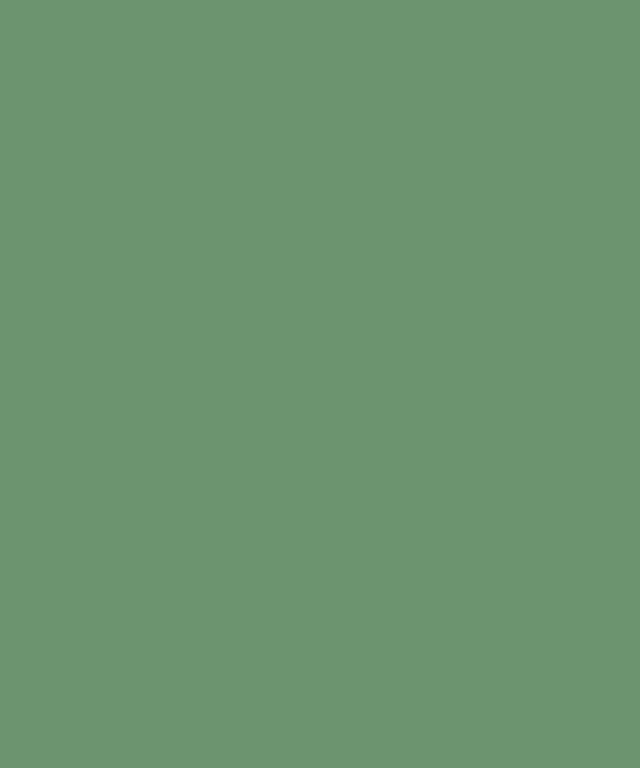
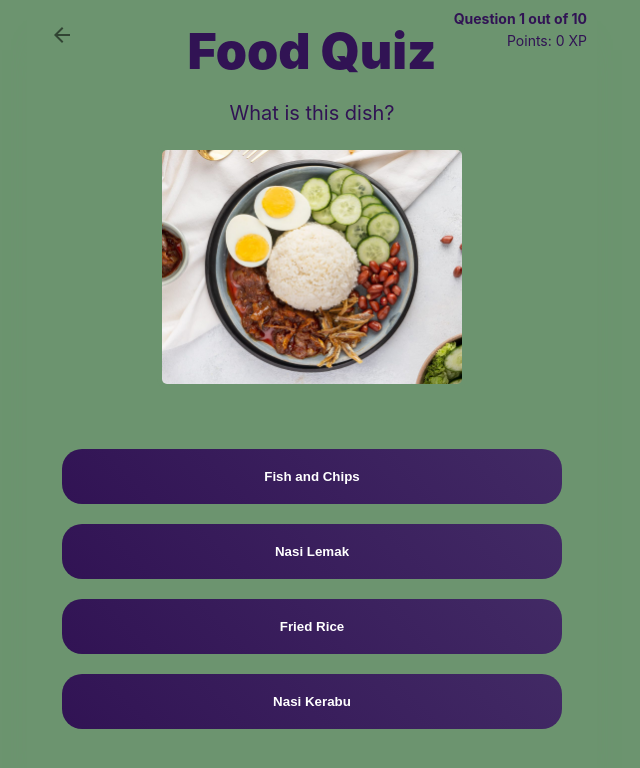
Before and after one commit to finaea/webGBP, a React (Create React App) app: page /food1 in a window 1280 px wide. Before the commit this address had no page. Shown: the top 768 px of the page, without its empty margins (328-968 px from the left). Built offline with nearby package versions, Linux system fonts and the light colour scheme.

Commit message:
updated food pages

```diff
--- a/src/App.js
+++ b/src/App.js
@@ -9,7 +9,8 @@ import Register from "./pages/register.js";
 import Verification from "./pages/verification.js";
 import Topics from "./pages/topics.js";
 import Clothes from "./pages/clothes.js";
-import Food from "./pages/food.js";
+import Food1 from "./pages/food1.js";
+import Food2 from "./pages/food2.js";
 
 function App() {
     return (
@@ -24,6 +25,8 @@ function App() {
                         <Route path="topics" element={<Topics/>}/>
                         <Route path="forgotPassword" element={<ForgotPassword/>}/>
                         <Route path="verification" element={<Verification/>}/>
+                        <Route path="food1" element={<Food1/>}/>
+                        <Route path="food2" element={<Food2/>}/>
                     </Route>
                 </Routes>
             </BrowserRouter>
--- /dev/null
+++ b/src/pages/food1.js
@@ -0,0 +1,129 @@
+import React, { useState, useRef, useEffect } from 'react';
+import './quiz.css';
+import { useNavigate } from 'react-router-dom';
+import IconButton from '@mui/material/IconButton';
+import ArrowBackIcon from '@mui/icons-material/ArrowBack';
+
+const Food1 = () => {
+    const navigate = useNavigate();
+    const [points, setPoints] = useState(0);
+    const [selectedAnswer, setSelectedAnswer] = useState(null);
+    const [showPopup, setShowPopup] = useState(false);
+    const [popupBorderColor, setPopupBorderColor] = useState('');
+    const [showNextButton, setShowNextButton] = useState(false);
+    const correctAnswer = "Nasi Lemak";
+    const popupContentRef = useRef(null);
+
+    const handleBackButtonClick = () => {
+        const confirmLeave = window.confirm(
+            'Are you sure you want to leave during the quiz? Your progress will not be saved.'
+        );
+        if (confirmLeave) {
+            navigate('/login');
+        }
+    };
+
+    const handleAnswerClick = (answer) => {
+        setSelectedAnswer(answer);
+        if (answer === correctAnswer) {
+            setPoints(points + 1);
+            setPopupBorderColor('green');
+        } else {
+            setPopupBorderColor('red');
+        }
+
+        setTimeout(() => {
+            setShowPopup(true);
+            setShowNextButton(false); // Hide Next button when popup is shown
+        }, 500);
+    };
+
+    const closePopup = () => {
+        setShowPopup(false);
+        setShowNextButton(true); // Show Next button when popup is closed
+    };
+
+    const goToNextQuestion = () => {
+        setShowPopup(false);
+        navigate('/food2');
+    };
+
+    const handleClickOutside = (event) => {
+        if (popupContentRef.current && !popupContentRef.current.contains(event.target)) {
+            closePopup();
+        }
+    };
+
+    useEffect(() => {
+        if (showPopup) {
+            document.addEventListener('mousedown', handleClickOutside);
+            return () => document.removeEventListener('mousedown', handleClickOutside);
+        }
+    }, [showPopup]);
+
+    return (
+        <div className="container">
+            <div className="top-right-info">
+                <div className="question-number">Question 1 out of 10</div>
+                <div className="points">Points: {points} XP</div>
+            </div>
+
+            <div className="back-button">
+                <IconButton onClick={handleBackButtonClick}>
+                    <ArrowBackIcon />
+                </IconButton>
+            </div>
+            <div className="heading">Food Quiz</div>
+            <div className="question">What is this dish?</div>
+            <img
+                src={require('../resources/nasi_lemak.jpg')}
+                alt="Nasi Lemak"
+                className="quiz-image"
+            />
+            <form action="" className="form">
+                {showPopup ? null : (
+                    ["Fish and Chips", "Nasi Lemak", "Fried Rice", "Nasi Kerabu"].map((answer, index) => (
+                        <input
+                            key={index}
+                            className={`answer ${selectedAnswer === answer ? (answer === correctAnswer ? 'correct' : 'wrong') : ''}`}
+                            type="button"
+                            value={answer}
+                            onClick={() => handleAnswerClick(answer)}
+                            disabled={selectedAnswer !== null}
+                        />
+                    ))
+                )}
+            </form>
+
+            {showPopup && (
+                <div className="popup">
+                    <div className={`popup-content ${popupBorderColor === 'green' ? 'correct-border' : (popupBorderColor === 'red' ? 'wrong-border' : '')}`} ref={popupContentRef}>
+                        <img
+                            src={require('../resources/nasi_lemak.jpg')}
+                            alt="Nasi Lemak"
+                            className="popup-image"
+                        />
+                        <div className="popup-text">
+                            {selectedAnswer === correctAnswer ? "Correct!" : "Wrong!"}
+                        </div>
+                        <div className="popup-description">
+                            {selectedAnswer !== correctAnswer && (
+                                <div>
+                                    The correct answer is <b>{correctAnswer}</b>. <br /> <br />
+                                </div>
+                            )}
+                            <b>{correctAnswer}</b> is a popular Malaysian dish made with rice cooked in coconut milk, served with sambal, boiled eggs, peanuts, and more.
+                        </div>
+                        <button className="next-button" onClick={goToNextQuestion}>Next</button>
+                    </div>
+                </div>
+            )}
+
+            {showNextButton && !showPopup && (
+                <button className="next-button" onClick={goToNextQuestion}>Next</button>
+            )}
+        </div>
+    );
+};
+
+export default Food1;
--- a/src/pages/forgotPassword.js
+++ b/src/pages/forgotPassword.js
@@ -10,7 +10,7 @@ const Login = () => {
   return (
     <div className="container">
       <div className="back-button">
-      <IconButton aria-label="delete" onClick={() => navigate('/login')}>
+      <IconButton onClick={() => navigate('/login')}>
         <ArrowBackIcon />
       </IconButton>
       </div>
--- a/src/pages/login.js
+++ b/src/pages/login.js
@@ -10,7 +10,7 @@ const Login = () => {
   return (
     <div className="container">
       <div className="back-button">
-      <IconButton aria-label="delete" onClick={() => navigate('/home')}>
+      <IconButton onClick={() => navigate('/home')}>
         <ArrowBackIcon />
       </IconButton>
       </div>
--- /dev/null
+++ b/src/pages/quiz.css
@@ -0,0 +1,125 @@
+.answer {
+    display: block;
+    width: 100%;
+    font-weight: bold;
+    background: linear-gradient(45deg, #311354 0%, #422a65 100%);
+    color: white;
+    padding-block: 20px;
+    margin: 20px auto;
+    border-radius: 20px;
+    border: none;
+    transition: all 0.2s ease-in-out;
+    cursor: pointer;
+}
+
+.popup {
+    position: fixed;
+    top: 0;
+    left: 0;
+    width: 100%;
+    height: 100%;
+    background: rgba(0, 0, 0, 0.7);
+    display: flex;
+    justify-content: center;
+    align-items: center;
+    z-index: 1000;
+}
+
+.popup-content {
+    background: white;
+    width: 60%;
+    max-width: 600px;
+    max-height: 70%;
+    padding: 40px;
+    padding-bottom: 60px;
+    border-radius: 20px;
+    text-align: center;
+    position: relative;
+    overflow-y: auto; /*for scrolling*/
+    border: 5px solid transparent;
+}
+
+.popup-image {
+    width: 100%;
+    max-width: 200px;
+    border: 3px solid #6C946F;
+    border-radius: 10px;
+    margin-bottom: 20px;
+}
+
+.popup-text {
+    font-size: 20px;
+    color: #311354;
+    font-weight: bold;
+    margin-bottom: 10px;
+}
+
+.popup-description {
+    font-size: 16px;
+    color: #555;
+    margin-bottom: 20px;
+}
+
+.next-button {
+    background: #311354;
+    color: white;
+    padding: 10px 20px;
+    border: none;
+    border-radius: 10px;
+    cursor: pointer;
+    position: absolute;
+    right: 20px;
+    bottom: 20px;
+}
+
+.next-button:hover {
+    background: #422a65;
+}
+
+.container {
+    position: relative;
+}
+
+.top-right-info {
+    position: absolute;
+    top: 10px;
+    right: 10px;
+    text-align: right;
+    font-size: 14px;
+    color: #311354;
+}
+
+.question-number {
+    font-weight: bold;
+}
+
+.points {
+    margin-top: 5px;
+}
+
+.question {
+    text-align: center;
+    font-size: 20px;
+    margin-top: 20px;
+    color: #311354;
+}
+
+.quiz-image {
+    display: block;
+    margin: 20px auto;
+    width: 100%;
+    max-width: 300px;
+    height: auto;
+    border: 5px solid #6C946F;
+    border-radius: 10px;
+}
+
+.correct-border {
+    border-color: green !important;
+    border-width: 15px;
+}
+
+.wrong-border {
+    border-color: red !important;
+    border-width: 15px;
+}
--- a/src/pages/register.js
+++ b/src/pages/register.js
@@ -10,7 +10,7 @@ const Login = () => {
   return (
     <div className="container">
       <div className="back-button">
-      <IconButton aria-label="delete" onClick={() => navigate('/home')}>
+      <IconButton onClick={() => navigate('/home')}>
         <ArrowBackIcon />
       </IconButton>
       </div>
--- a/src/pages/verification.js
+++ b/src/pages/verification.js
@@ -10,7 +10,7 @@ const Login = () => {
   return (
     <div className="container">
       <div className="back-button">
-      <IconButton aria-label="delete" onClick={() => navigate('/register')}>
+      <IconButton onClick={() => navigate('/register')}>
         <ArrowBackIcon />
       </IconButton>
       </div>
```
Also changed, not shown: src/pages/food.js (deleted), src/pages/food2.js (added), src/resources/nasi_lemak.jpg (added).
